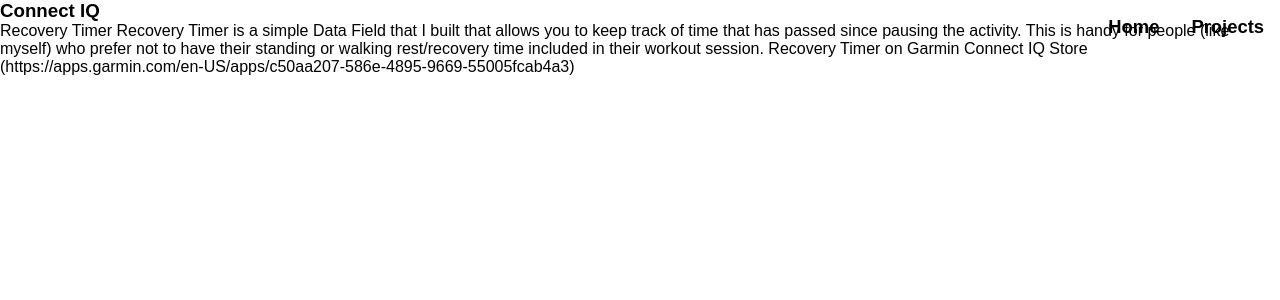
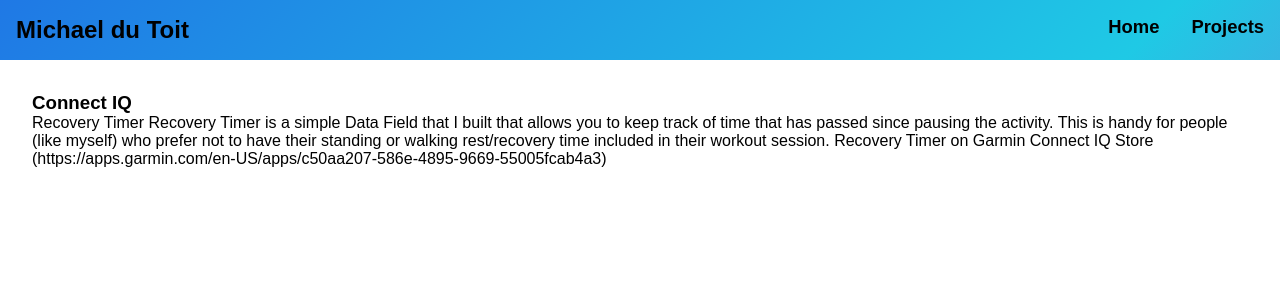
Before and after one commit to MichaelDuToit/michaeldt-portfolio, a Next.js app: page /projects/connectiq in a window 1280 px wide. Shown: the top 300 px of the page. Built offline with nearby package versions, Linux system fonts and the light colour scheme.

Commit message:
Refactor Nav bar to switch between two styles - one for landing page (no background & title) and one with background & title)

```diff
--- /dev/null
+++ b/src/components/navigationBar.js
@@ -0,0 +1,33 @@
+import Link from "next/link"
+
+export default function NavigationBar({ useLandingPageNavigationBarStyle })
+{
+    const useSplashAnimationCSS = useLandingPageNavigationBarStyle ? "" : "splashAnimation";
+
+    console.warn(useLandingPageNavigationBarStyle);
+
+    return (
+        <nav className={useSplashAnimationCSS}>
+            <NavigationTitle hideTitle={useLandingPageNavigationBarStyle} />
+            <ul>
+                <li className='borderHoverEffectParent'><Link href="/" className="borderHoverEffect">Home</Link></li>
+                <li className='borderHoverEffectParent'><Link href="/projects" className="borderHoverEffect">Projects</Link></li>
+            </ul>
+        </nav>
+    )
+}
+
+export function NavigationTitle(props)
+{
+    if(props.hideTitle)
+    {
+        return;
+    }
+
+    return (<h2 className="navigationTitle">
+                <div className="borderHoverEffectParent">
+                    <Link href="/" className="borderHoverEffect">Michael du Toit</Link>
+                </div>
+            </h2>
+    );
+}
--- a/src/pages/_app.js
+++ b/src/pages/_app.js
@@ -1,14 +1,14 @@
+import NavigationBar from '@/components/navigationBar';
 import '@/styles/globals.css'
 import Link from 'next/link'
 
 export default function App({ Component, pageProps }) {
-  return <>
-    <nav>
-      <ul>
-        <li className='borderHoverEffectParent'><Link href="/" className="borderHoverEffect">Home</Link></li>
-        <li className='borderHoverEffectParent'><Link href="/projects" className="borderHoverEffect">Projects</Link></li>
-      </ul>
-    </nav>
-    <Component {...pageProps} />
-  </>
+
+  const useLandingPageNavigationBarStyle = Component.useLandingPageNavigationBarStyle ?? false;
+
+  return (<>
+      <NavigationBar useLandingPageNavigationBarStyle={useLandingPageNavigationBarStyle} />
+      <Component {...pageProps} />
+    </>
+    );
 }
--- a/src/pages/index.js
+++ b/src/pages/index.js
@@ -2,6 +2,8 @@
 import Link from 'next/link';
 import { getProjects } from '@/configuration/mdx-utils';
 import ProjectCard from '@/components/projectCard';
+
+Home.useLandingPageNavigationBarStyle = true;
 
 export default function Home({ projects }) {
   return (
@@ -45,7 +47,6 @@
   )
 }
 
-
 export function getStaticProps()
 {
     const projects = getProjects();
--- a/src/pages/projects/[slug].js
+++ b/src/pages/projects/[slug].js
@@ -10,7 +10,7 @@
             <title>{ GeneratePageTitle(content.title) }</title>
             <meta name="description" content={`${content.description}`} />
             </Head>
-            <div>
+            <div className="projectPageContainer">
                 <h3>{content.title}</h3>
                 <article>{content.content}</article>
             </div>
--- a/src/styles/globals.css
+++ b/src/styles/globals.css
@@ -102,7 +102,8 @@
   right: 0;
   z-index: 100;
 
-  ul {
+  ul
+  {
     display: flex;
     width: 100%;
     flex-direction: row;
@@ -110,14 +111,24 @@
     text-decoration: none;
     list-style-type: none;
 
-    li {
+    li
+    {
       margin: 1rem;
 
-      a {
+      a
+      {
         font-weight: bold;
         font-size: 1.15rem;
       }
     }
+  }
+
+  .navigationTitle
+  {
+    display: block;
+    box-sizing: border-box;
+    margin: 1rem;
+    white-space: nowrap;
   }
 }
 
@@ -148,7 +159,8 @@
   position: relative;
   transition: all .3s linear 0s;
 
-  a {
+  a
+  {
     display: flex;
     cursor: pointer;
     justify-content: center;
@@ -167,7 +179,8 @@
     align-items: center;
   }
 
-  h4 {
+  h4
+  {
     display: flex;
     justify-content: center;
     align-items: center;
@@ -175,6 +188,12 @@
     position: relative;
   }
 }
+
+.projectPageContainer
+{
+  margin: 2rem;
+}
+
 
 .borderHoverEffectParent
 {
```
